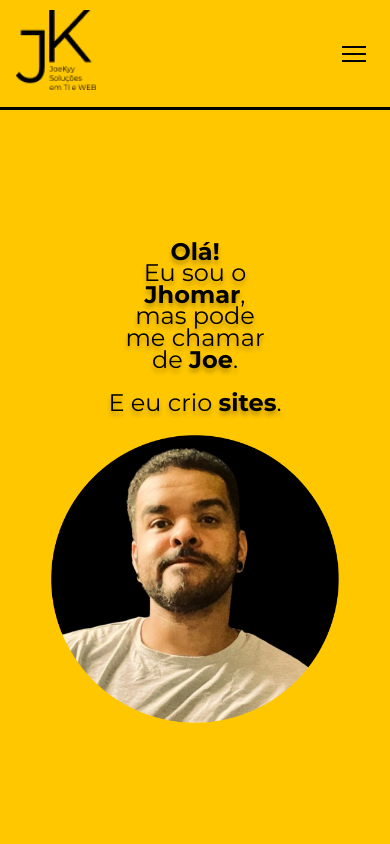
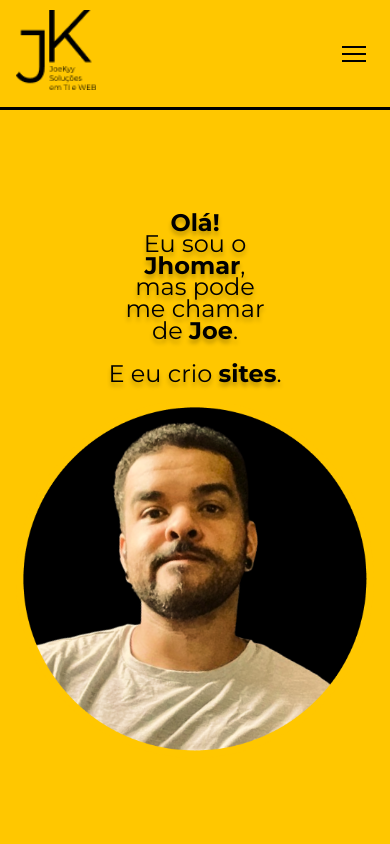
Before and after one commit to JoeKyy/joekyy.com.br, a Next.js app in the folder next/: page /pt-br#hello in a window 390 px wide. Shown: the top 844 px of the page. Built offline with nearby package versions, Linux system fonts and the light colour scheme.

Commit message:
refactor: update Hero component layout and improve image dimensions for better responsiveness

```diff
--- a/next/components/Hero/index.tsx
+++ b/next/components/Hero/index.tsx
@@ -15,21 +15,27 @@ export function Hero({ locale }: HeroProps) {
       id="hello"
       className="min-w-screen min-h-dvh lg:h-dvh flex items-center pt-27.5 lg:pt-0 px-4 lg:px-0"
     >
+      {/* Inner div matches original: width: 100vw on desktop */}
       <div className="w-full lg:w-screen">
+        {/* Row mirrors Bootstrap col-lg-5 + col-lg with 15px column gutters */}
         <div className="flex flex-col lg:flex-row items-center">
-          <div className="lg:flex-1">
+          {/* Text column: col-lg-5 = 5/12 */}
+          <div className="lg:w-5/12 lg:px-[15px]">
             <h3
-              className="text-lg lg:text-3xl font-normal text-center lg:text-right leading-[0.9] my-4 lg:my-0 [&>strong]:font-bold"
+              className="text-lg lg:text-[48px] font-normal text-center lg:text-right leading-[0.9] my-4 lg:my-0 [&>strong]:font-bold"
               style={{ textShadow: "0px 4px 4px rgba(0,0,0,0.25)" }}
               dangerouslySetInnerHTML={{ __html: hero.html }}
             />
           </div>
-          <div className="lg:flex-1 text-center">
+
+          {/* Image column: col-lg = 7/12, avatar at natural size */}
+          <div className="lg:w-7/12 lg:px-[15px] text-center">
             <Image
               src="/images/avatar.png"
               alt={hero.avatarAlt}
-              width={300}
-              height={300}
+              width={501}
+              height={501}
+              className="max-w-full h-auto mx-auto"
               priority
             />
           </div>
```
